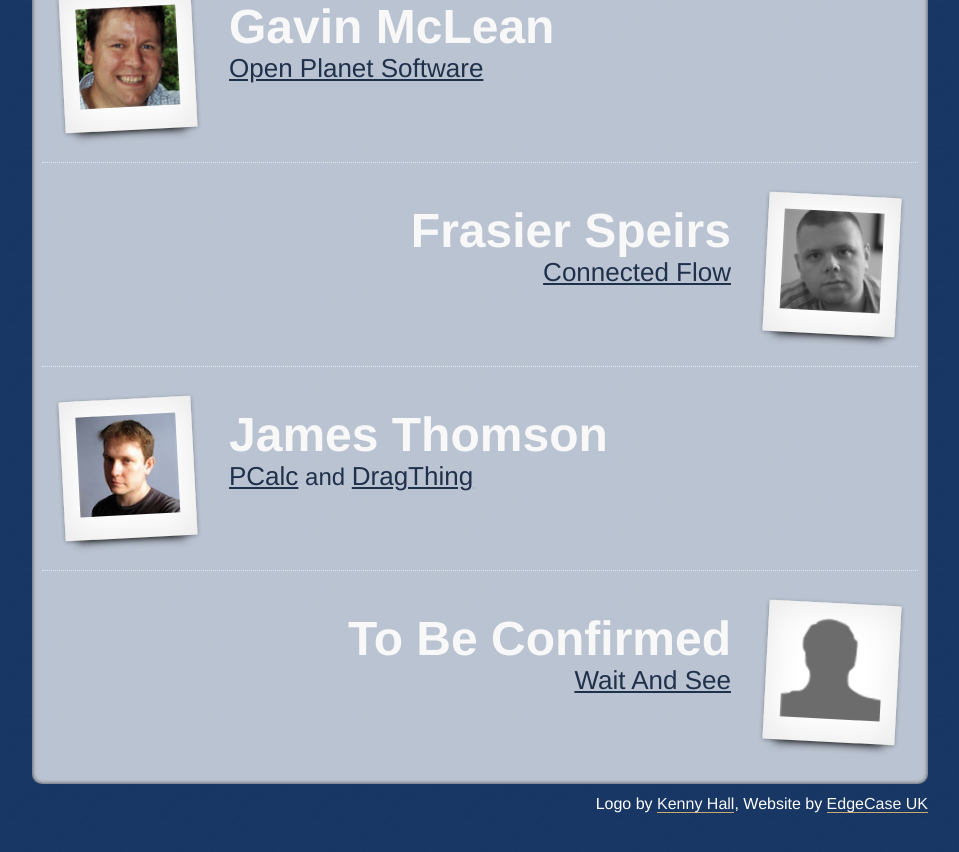
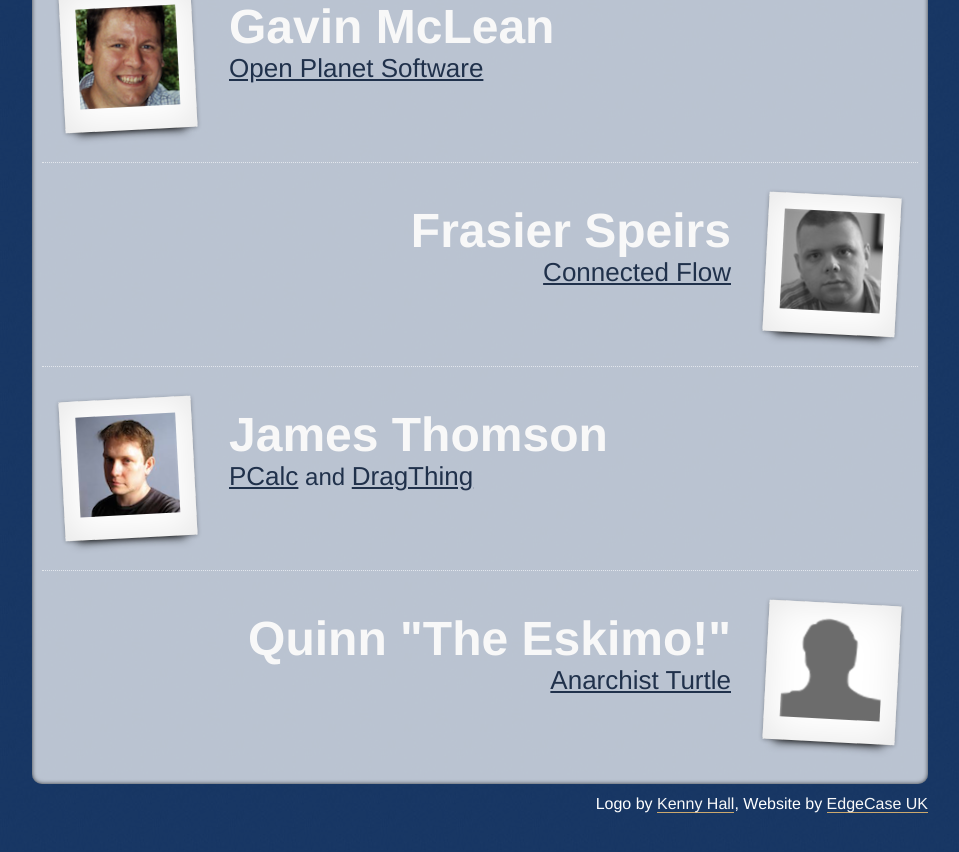
Before and after one commit to acf/nsscotland, a Jekyll site: the page built from index.html, in a window 1280 px wide and 900 px high, scrolled down 1083 px. Shown: the top 852 px of the window, without its empty margins (160-1119 px from the left). Built offline with Jekyll 4.4.1, drawn with Linux system fonts in a browser that asks for light colours.

Commit message:
Added Quinn

```diff
--- a/index.html
+++ b/index.html
@@ -77,7 +77,7 @@
   </div>
 
   <div class="info">
-    <h3>To Be Confirmed</h3>
-    <a class="bigger" href="#">Wait And See</a>
+    <h3>Quinn &quot;The Eskimo!&quot;</h3>
+    <a class="bigger" href="http://anarchistturtle.com/">Anarchist Turtle</a>
   </div>
 </div>
```
Also changed, not shown: 1 other file.
